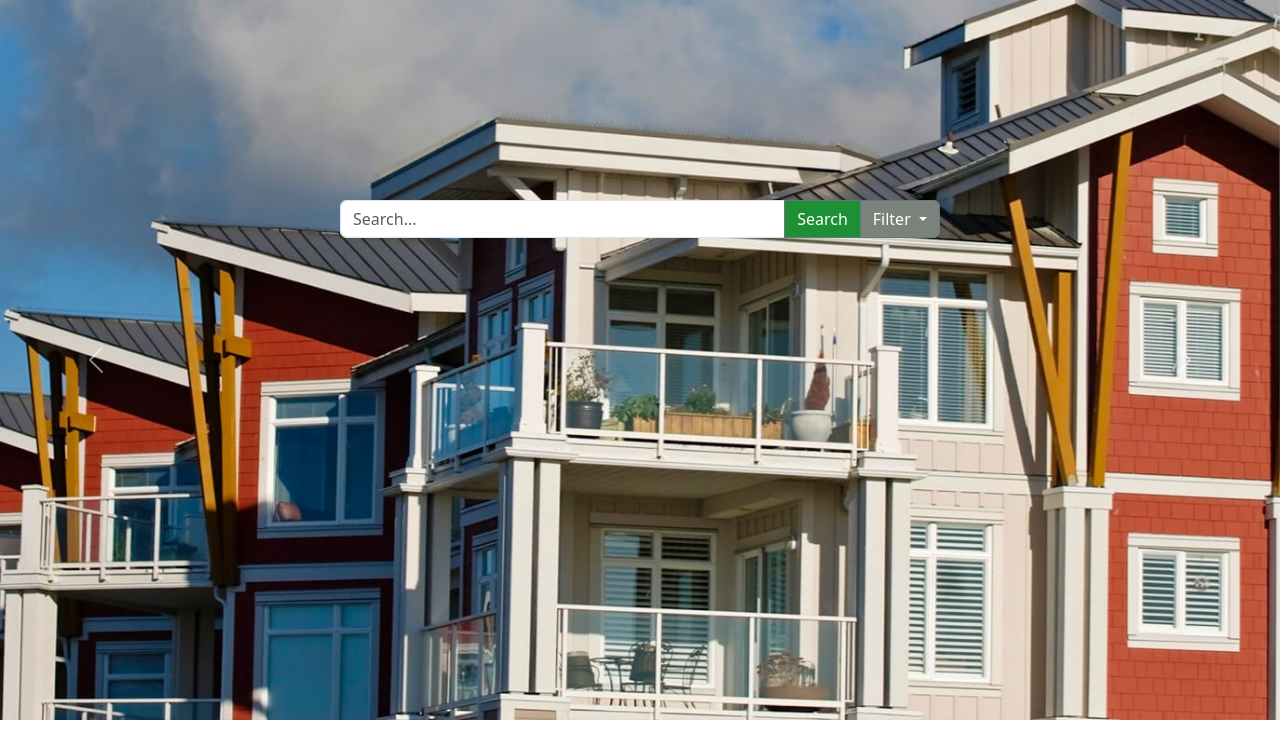
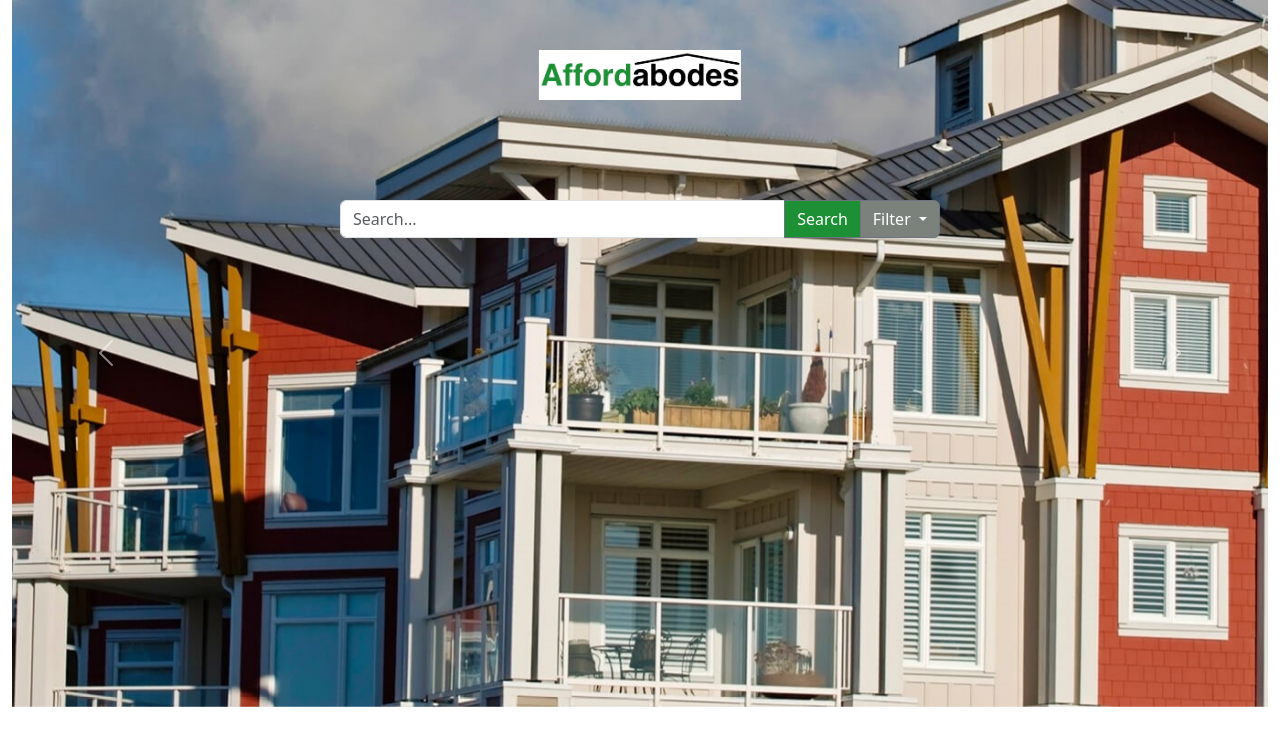
Before and after one commit to AaryanAn/AffordAbodes, a Django app: page / in a window 1280 px wide. Shown: the part 56-800 px from the top of the page. Run offline with Django 4.2, Linux system fonts and the light colour scheme.

Commit message:
logo changes

```diff
--- a/templates/home.html
+++ b/templates/home.html
@@ -7,6 +7,13 @@
 <script src="https://cdn.jsdelivr.net/npm/bootstrap@5.3.0/dist/js/bootstrap.bundle.min.js"></script>
 
 <div class="container-fluid" style="position: relative;">
+  <div class="container-fluid" style="position: relative;">
+    <!-- Logo Above Search Bar -->
+    <div class="text-center" style="position: absolute; top: 50px; left: 50%; transform: translateX(-50%); z-index: 1;">
+      <a href="{% url 'home' %}">
+        <img src="{% static 'images/coverphoto.png' %}" alt="AffordAbode Logo" style="height: 50px;">
+      </a>
+    </div>
   <!-- search bar and filter -->
   <form method="get" action="{% url 'home' %}"
         style="position: absolute; top: 200px; left: 50%; transform: translateX(-50%); z-index: 1;">
```
Also changed, not shown: static/images/coverphoto.png (renamed from coverphoto.png).
